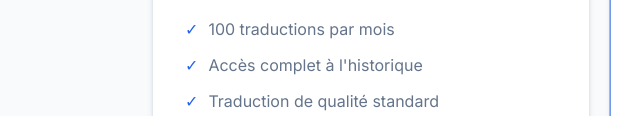
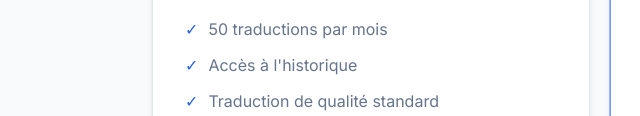
Before and after one commit to Ffarah-f/AIWave-projet, a plain HTML site: page frontend/upgrade.html in a window 1280 px wide. Shown: the part 684-800 px from the top of the page, 38-678 px from the left. Drawn offline with Linux system fonts and the light colour scheme.

Commit message:
Update upgrade.html

```diff
--- a/frontend/upgrade.html
+++ b/frontend/upgrade.html
@@ -58,8 +58,8 @@
                         <h2>Essentiel</h2>
                         <p id="priceEssential" class="plan-price">Gratuit</p>
                         <ul>
-                            <li>100 traductions par mois</li>
-                            <li>Accès complet à l'historique</li>
+                            <li>50 traductions par mois</li>
+                            <li>Accès à l'historique</li>
                             <li>Traduction de qualité standard</li>
                             <li>Support par e-mail</li>
                         </ul>
```
